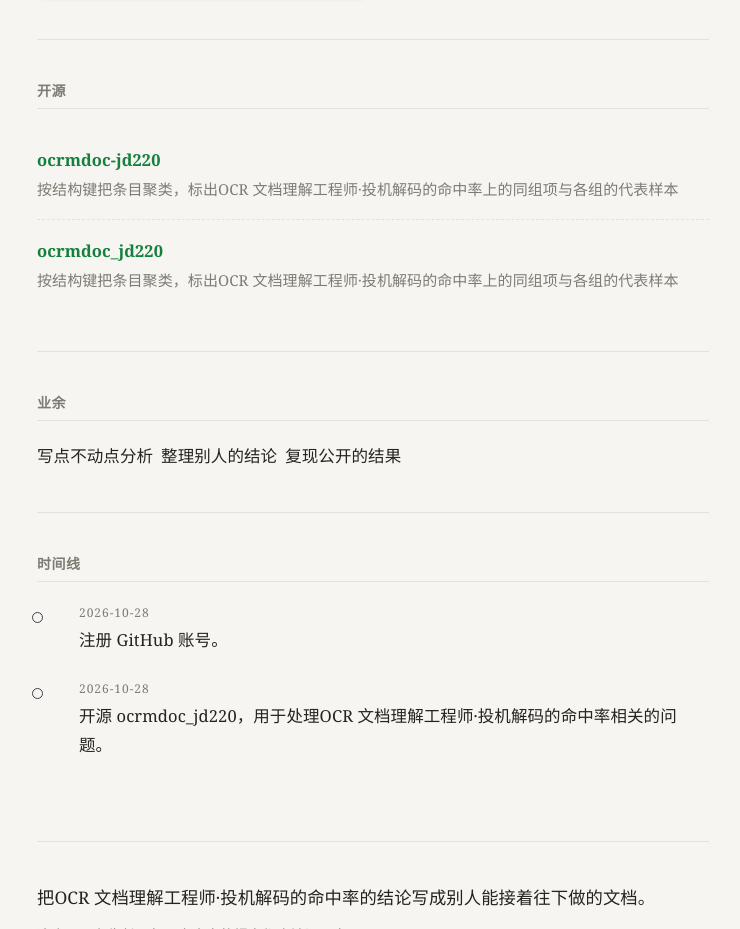
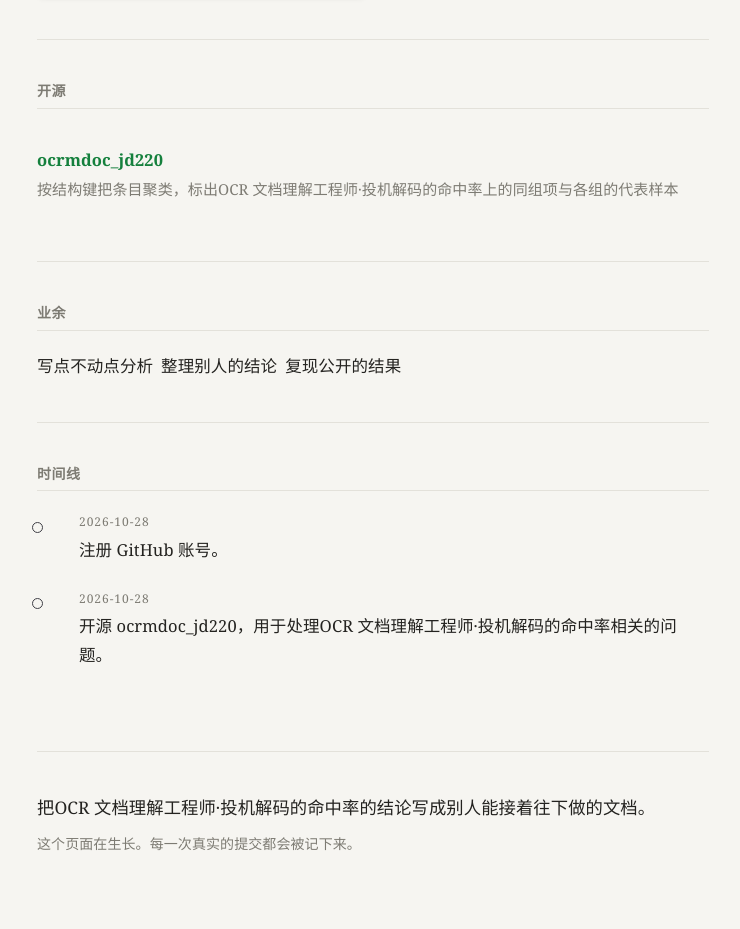
Before and after one commit to cappa-r71/cappa-r71.github.io, a plain HTML site: page index.html in a window 1280 px wide. Shown: the part 922-1851 px from the top of the page, without its empty margins (267-1007 px from the left). Drawn offline with Linux system fonts and the light colour scheme.

Commit message:
fix: 更新个人站点

```diff
--- a/index.html
+++ b/index.html
@@ -102,9 +102,6 @@ background-image:radial-gradient(#e3e1da 1px, transparent 1px);background-size:2
 <section id="work">
   <h2>开源</h2>
   <ul class="repos">
-    <li><div class="name"><a href="https://github.com/cappa-r71/ocrmdoc-jd220" rel="noopener">ocrmdoc-jd220</a></div>
-      <div class="desc">按结构键把条目聚类，标出OCR 文档理解工程师·投机解码的命中率上的同组项与各组的代表样本</div>
-    </li>
     <li><div class="name"><a href="https://github.com/cappa-r71/ocrmdoc_jd220" rel="noopener">ocrmdoc_jd220</a></div>
       <div class="desc">按结构键把条目聚类，标出OCR 文档理解工程师·投机解码的命中率上的同组项与各组的代表样本</div>
     </li>
```
